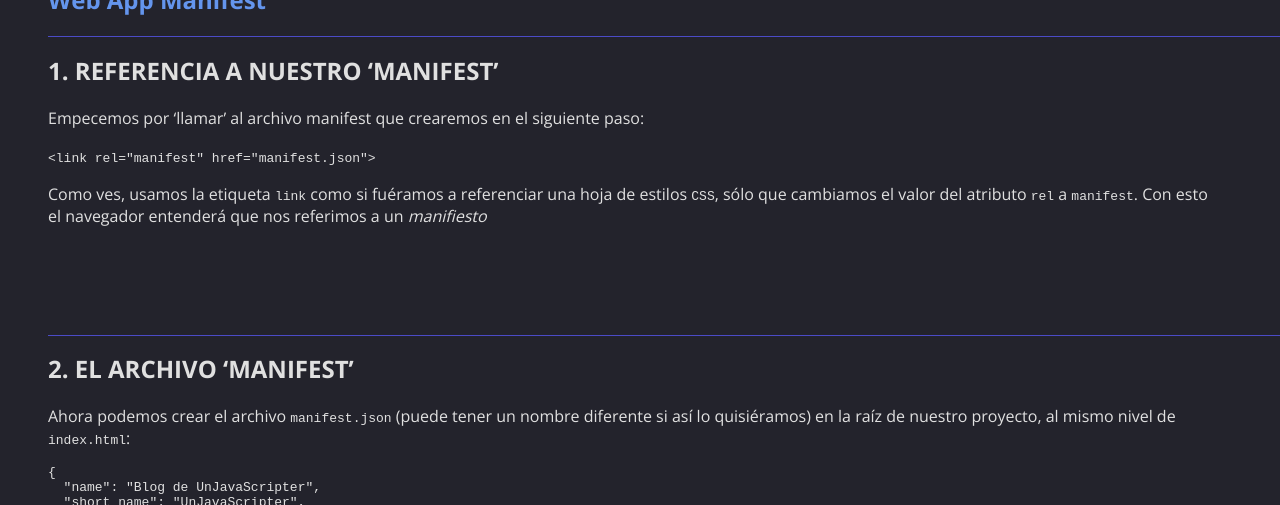
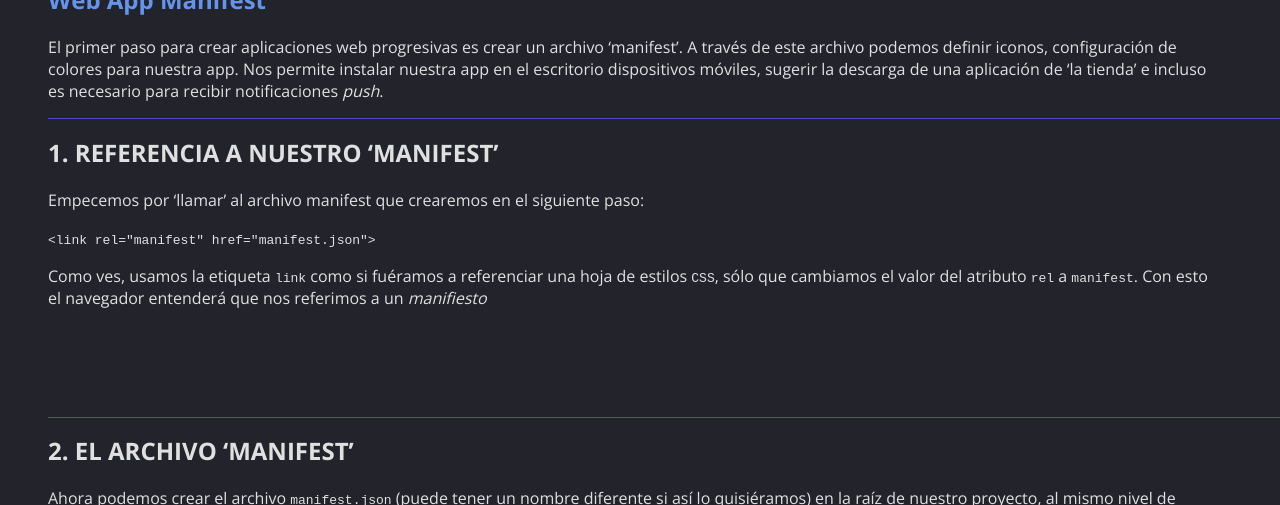
Before and after one commit to UnJavaScripter/unjavascripter.github.io, a Jekyll site: the page built from _posts/2016-07-21-Web-app-manifest.markdown, in a window 1280 px wide and 900 px high, cut to the strip 395-900 px from the top of the window. Built offline with Jekyll 4.4.1, drawn with Linux system fonts in a browser that asks for light colours; comment, search, counter and statistics services are not loaded.

Commit message:
post(update): manifest

```diff
--- a/_posts/2016-07-21-Web-app-manifest.markdown
+++ b/_posts/2016-07-21-Web-app-manifest.markdown
@@ -5,8 +5,11 @@ date:   2016-07-21 19:00:10
 categories: general
 lvl: 1
 comments: true
-description: "El primer paso para crear aplicaciones web progresivas es crear un archivo 'manifest'. Gracias a este archivo podemos definir iconos y configuración de colores para nuestra app, entre otros"
+description: "El primer paso para crear aplicaciones web progresivas es crear un archivo 'manifest'. A través de este archivo podemos definir iconos y configuración de colores para nuestra app, entre otros"
 ---
+
+El primer paso para crear aplicaciones web progresivas es crear un archivo 'manifest'. A través de este archivo podemos definir iconos, configuración de colores para nuestra app. Nos permite instalar nuestra app en el escritorio dispositivos móviles, sugerir la descarga de una aplicación de 'la tienda' e incluso es necesario para recibir notificaciones _push_.
+
 
 ## 1. Referencia a nuestro 'manifest'
 
```
